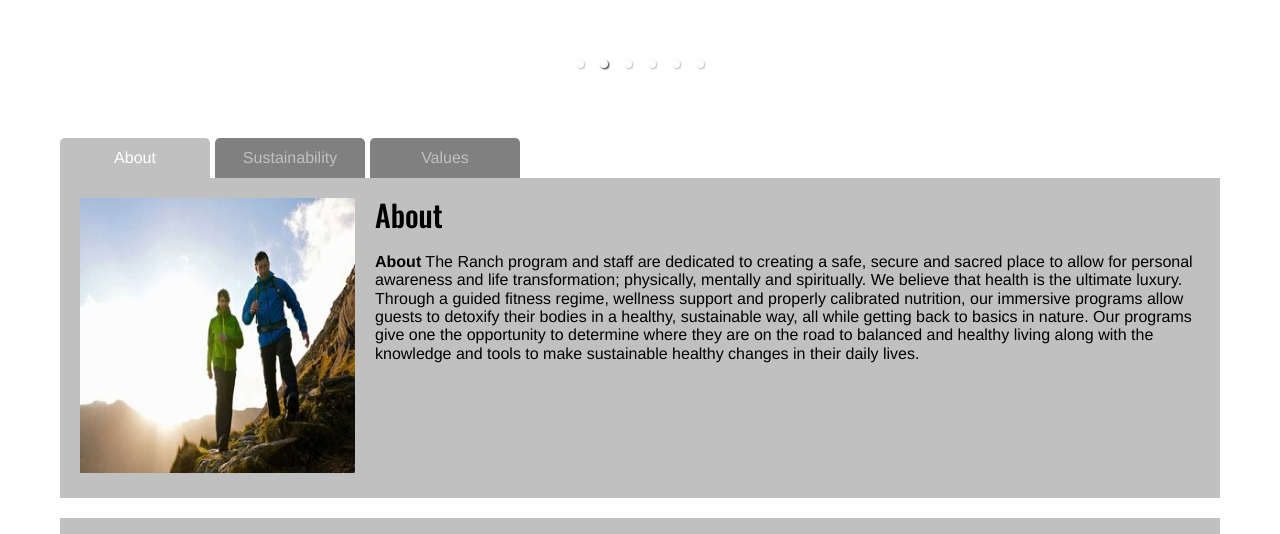
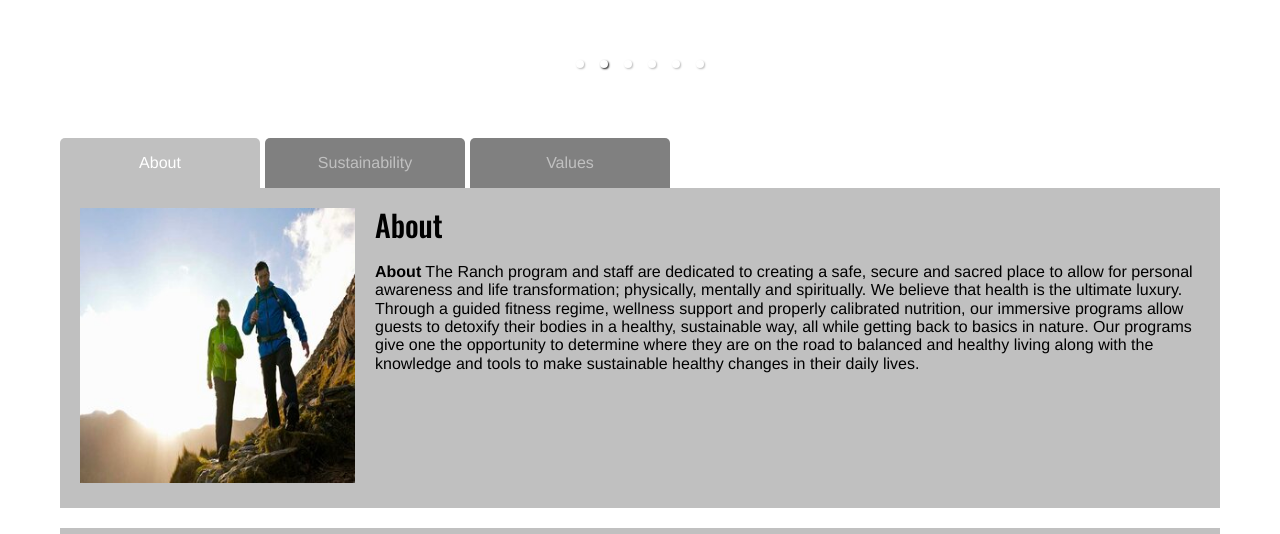
Before and after one commit to biancabonilla10/Web-1-Bonilla-Bianca-Final, a React (Create React App) app: page / in a window 1280 px wide. Shown: the part 1049-1583 px from the top of the page. Built offline with nearby package versions, Linux system fonts and the light colour scheme; grey boxes are pictures that could not be loaded.

Commit message:
Updating Final

```diff
--- a/src/React/Layout/Nav/MainMenu.jsx
+++ b/src/React/Layout/Nav/MainMenu.jsx
@@ -29,7 +29,6 @@ const MainMenuStyled = styled.div`
         display: block;
         color: darkslategrey;
         margin: 5px 0px;
-        background-color: whitesmoke;
         opacity: 65%;
         height: 50px;
         line-height: 55px;
@@ -41,6 +40,7 @@ const MainMenuStyled = styled.div`
 
         &:hover {
             background-color: whitesmoke;
+            opacity: 75%;
         }
         &:active {
             color: #007373;
--- a/src/React/Welcome/Tabbed/TabbedMenu/TabbedMenuItem.jsx
+++ b/src/React/Welcome/Tabbed/TabbedMenu/TabbedMenuItem.jsx
@@ -21,11 +21,11 @@ export default TabbedMenuItem;
 const TabbedMenuItemStyled = styled.div`
     background-color: gray;
     color: silver;
-    width: 150px;
+    width: 200px;
     text-align: center;
     cursor: pointer;
     border-radius: 5px 5px 0px 0px;
-    line-height: 40px;
+    line-height: 50px;
     margin-right: 5px;
 
     &.selected {
```
